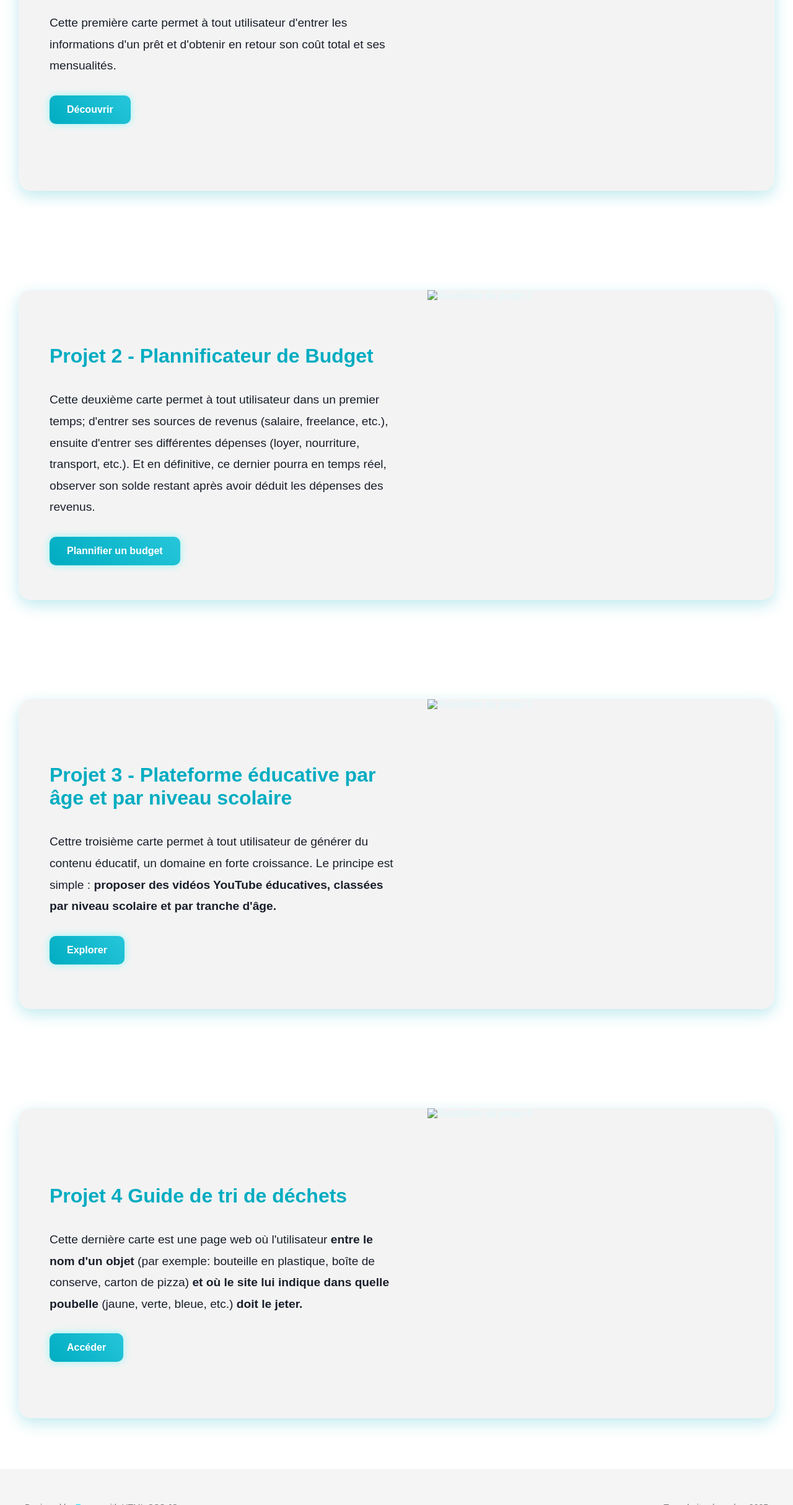
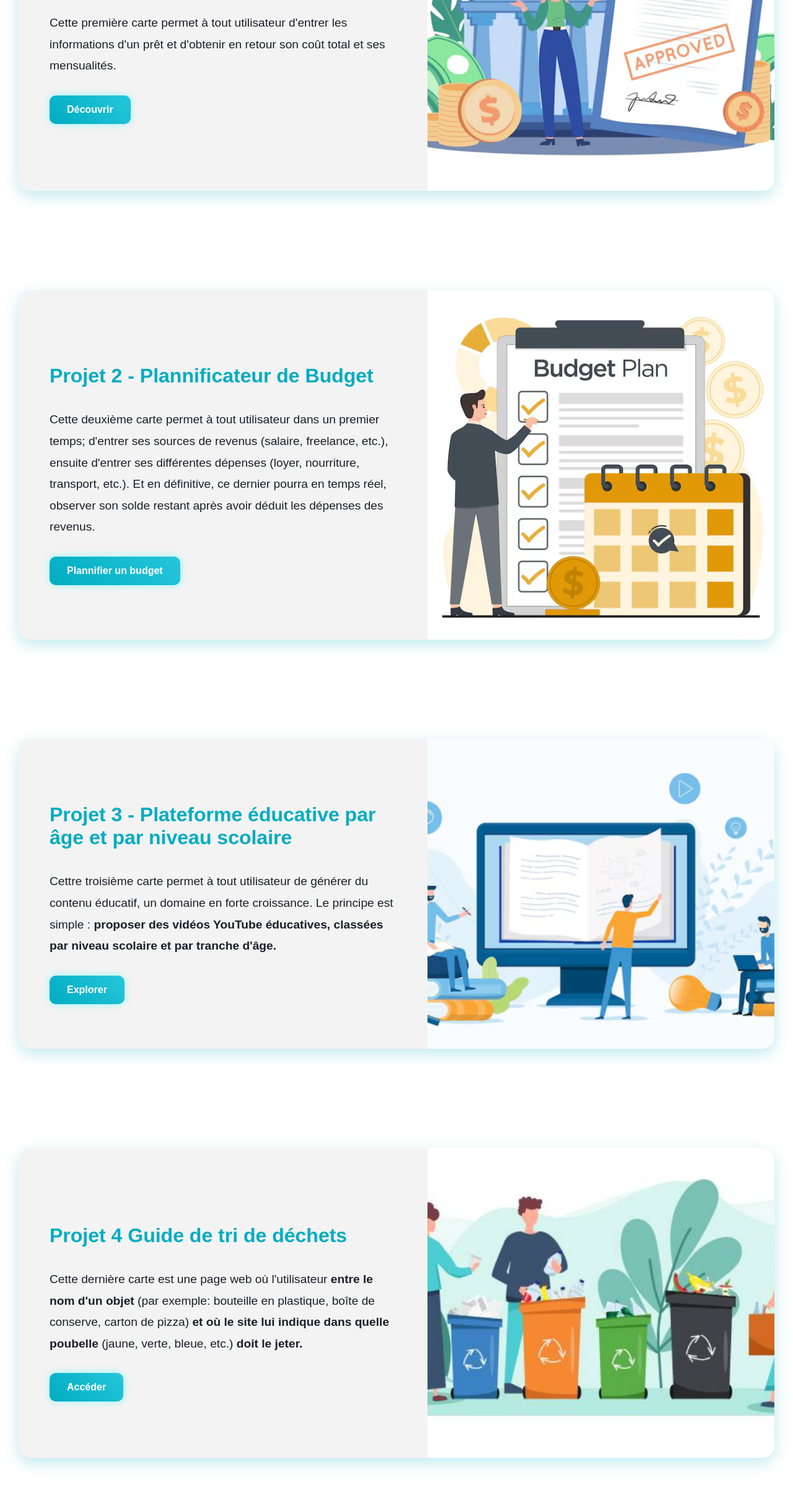
Before and after one commit to nattifawaz-prog/portfolio-fawaz, a plain HTML site: page projet.html in a window 1280 px wide. Shown: the part 372-2800 px from the top of the page at 62% size. Drawn offline with Linux system fonts and the light colour scheme.

Commit message:
Update projet.html

```diff
--- a/projet.html
+++ b/projet.html
@@ -36,10 +36,10 @@
     <div class="contenu-carte">
       <h3>Projet 1 - Calculateur de prêt</h3>
       <p>Cette première carte permet à tout utilisateur d'entrer les informations d'un prêt et d'obtenir en retour son coût total et ses mensualités.</p>
-      <a href="/acceuil_principale/mes projets/projet1.html" class="btn-action">Découvrir</a>
+      <a href="./projet1.html" class="btn-action">Découvrir</a>
     </div>
     <div class="illustration-carte">
-      <img src="/acceuil_principale/ressources de mon site/img illustration calculateur de prpet.jpg" alt="Illustration du projet 1">
+      <img src="./img illustration calculateur de prpet.jpg" alt="Illustration du projet 1">
     </div>
   </div>
 </section>
@@ -50,10 +50,10 @@
       <h3>Projet 2 - Plannificateur de Budget</h3>
       <p>Cette deuxième carte permet à tout utilisateur dans un premier temps; d'entrer ses sources de revenus (salaire, freelance, etc.), ensuite d'entrer ses différentes dépenses (loyer, nourriture, transport, etc.).
         Et en définitive, ce dernier pourra en temps réel, observer son solde restant après avoir déduit les dépenses des revenus.</p>
-      <a href="/acceuil_principale/mes projets/projet2.html" class="btn-action">Plannifier un budget</a>
+      <a href="./projet2.html" class="btn-action">Plannifier un budget</a>
     </div>
     <div class="illustration-carte">
-      <img src="/acceuil_principale/ressources de mon site/img illustration budget.jpg" alt="Illustration du projet 2">
+      <img src="./img illustration budget.jpg" alt="Illustration du projet 2">
     </div>
   </div>
 </section>
@@ -64,10 +64,10 @@
       <h3>Projet 3 - Plateforme éducative par âge et par niveau scolaire</h3>
       <p>Cettre troisième carte permet à tout utilisateur de générer du contenu éducatif, un domaine en forte croissance.
         Le principe est simple : <strong>proposer des vidéos YouTube éducatives, classées par niveau scolaire et par tranche d'âge.</strong></p>
-      <a href="/acceuil_principale/mes projets/projet3.html" class="btn-action">Explorer</a>
+      <a href="./projet3.html" class="btn-action">Explorer</a>
     </div>
     <div class="illustration-carte">
-      <img src="/acceuil_principale/ressources de mon site/illustration projet 3-1.jpg" alt="Illustration du projet 3">
+      <img src="./illustration projet 3-1.jpg" alt="Illustration du projet 3">
     </div>
   </div>
 </section>
@@ -77,10 +77,10 @@
     <div class="contenu-carte">
       <h3>Projet 4 Guide de tri de déchets</h3>
       <p>Cette dernière carte est une page web où l'utilisateur <strong>entre le nom d'un objet</strong> (par exemple: bouteille en plastique, boîte de conserve, carton de pizza) <strong>et où le site lui indique dans quelle poubelle</strong> (jaune, verte, bleue, etc.) <strong>doit le jeter.</strong></p>
-      <a href="/acceuil_principale/mes projets/projet4.html" class="btn-action">Accéder</a>
+      <a href="./projet4.html" class="btn-action">Accéder</a>
     </div>
     <div class="illustration-carte">
-      <img src="/acceuil_principale/ressources de mon site/illustration projet 4.jpg" alt="Illustration du projet 4">
+      <img src="./illustration projet 4.jpg" alt="Illustration du projet 4">
     </div>
   </div>
 </section>
@@ -100,4 +100,5 @@
 
 <script src="portfolio.accueil.js"></script>
 </body>
+
 </html>
```
